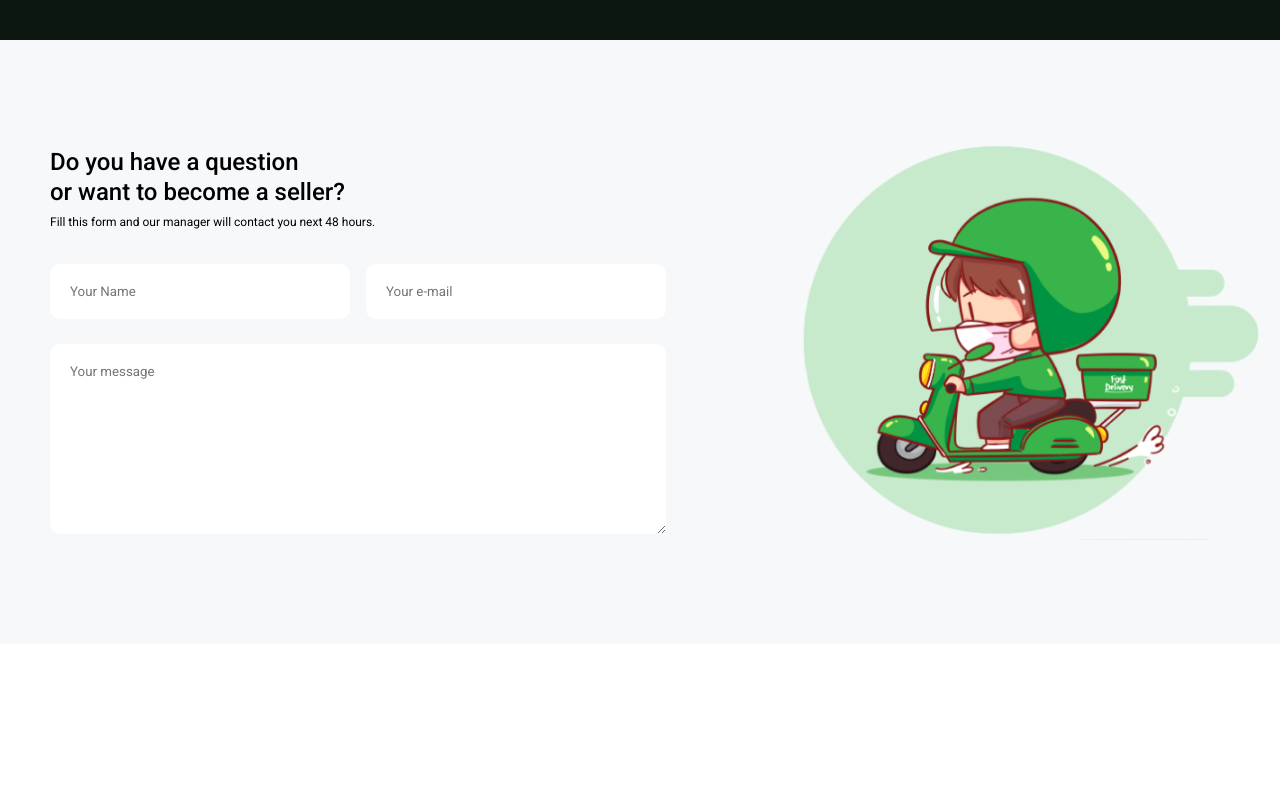
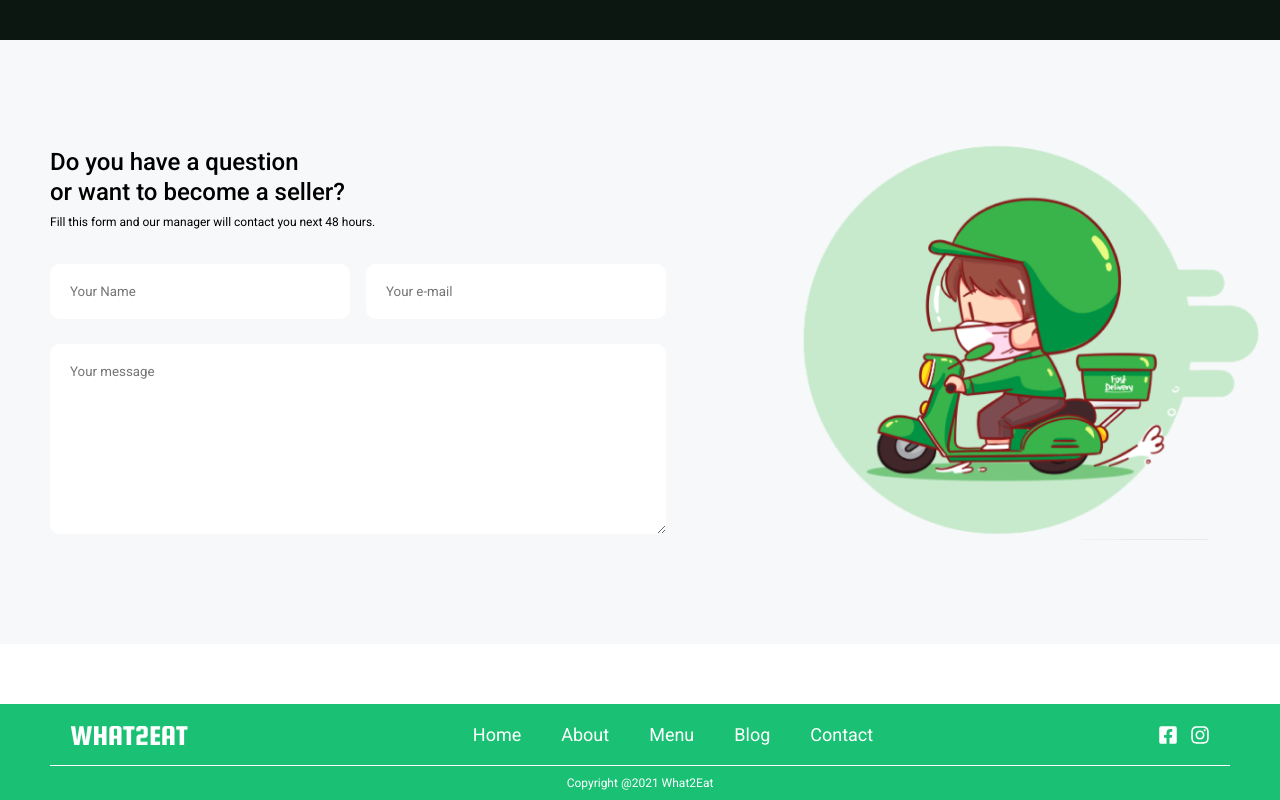
Before and after one commit to ihossen016/Food-Delivery, a Next.js app: page / in a window 1280 px wide. Shown: the part 794-1594 px from the top of the page. Before the commit the page ends 1498 px from the top, so only its background shows below. Built offline with nearby package versions, Linux system fonts and the light colour scheme.

Commit message:
footer section added

```diff
--- /dev/null
+++ b/components/Footer.jsx
@@ -0,0 +1,37 @@
+import Image from "next/image";
+import { FaFacebookSquare } from "react-icons/fa";
+import { FaInstagram } from "react-icons/fa";
+
+const Footer = () => {
+    return (
+        <section id="footer-section">
+            <div id="footer" className="container">
+                <div className="footer-top">
+                    <Image
+                        src="/images/WHAT2EAT.png"
+                        alt="Munchies"
+                        width={118}
+                        height={20}
+                    />
+                    <ul id="nav-links">
+                        <li>Home</li>
+                        <li>About</li>
+                        <li>Menu</li>
+                        <li>Blog</li>
+                        <li>Contact</li>
+                    </ul>
+
+                    <div id="footer-icons">
+                        <FaFacebookSquare />
+                        <FaInstagram />
+                    </div>
+                </div>
+                <div className="footer-bottom">
+                    <p>Copyright @2021 What2Eat</p>
+                </div>
+            </div>
+        </section>
+    );
+};
+
+export default Footer;
--- a/pages/index.js
+++ b/pages/index.js
@@ -1,5 +1,6 @@
 import Head from "next/head";
 import Contact from "../components/Contact";
+import Footer from "../components/Footer";
 import Hero from "../components/Hero";
 import Navbar from "../components/Navbar";
 
@@ -21,6 +22,7 @@ export default function Home() {
                 <Hero />
 
                 <Contact />
+                <Footer />
             </main>
         </>
     );
--- a/styles/globals.css
+++ b/styles/globals.css
@@ -3,6 +3,7 @@
 :root {
     --bg-dark: #0c1712;
     --bg-light: #f7f8fa;
+    --bg-green: #1ac073;
     --yellow: #f3ba00;
     --black: #101115;
 }
@@ -163,3 +164,27 @@ section {
     outline: none;
 }
 /* Contact Section End */
+
+/* Footer Section Start */
+#footer-section {
+    background: var(--bg-green);
+    color: #fff;
+}
+.footer-top {
+    display: flex;
+    justify-content: space-between;
+    align-items: center;
+    padding: 20px;
+    border-bottom: 1px solid #fff;
+}
+#footer-icons {
+    font-size: 20px;
+    display: flex;
+    gap: 12px;
+}
+.footer-bottom {
+    text-align: center;
+    font-size: 12px;
+    padding: 10px 0;
+}
+/* Footer Section End */
```
